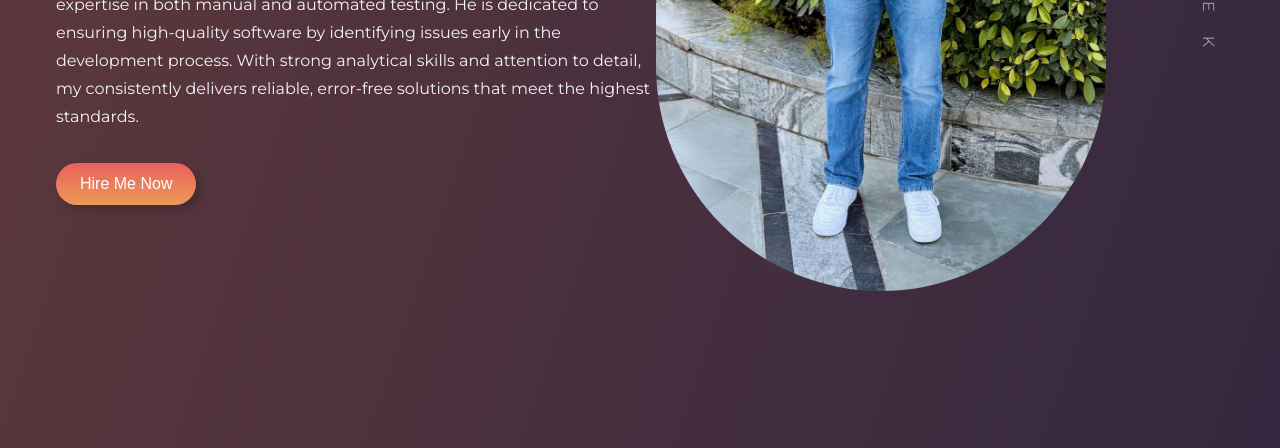
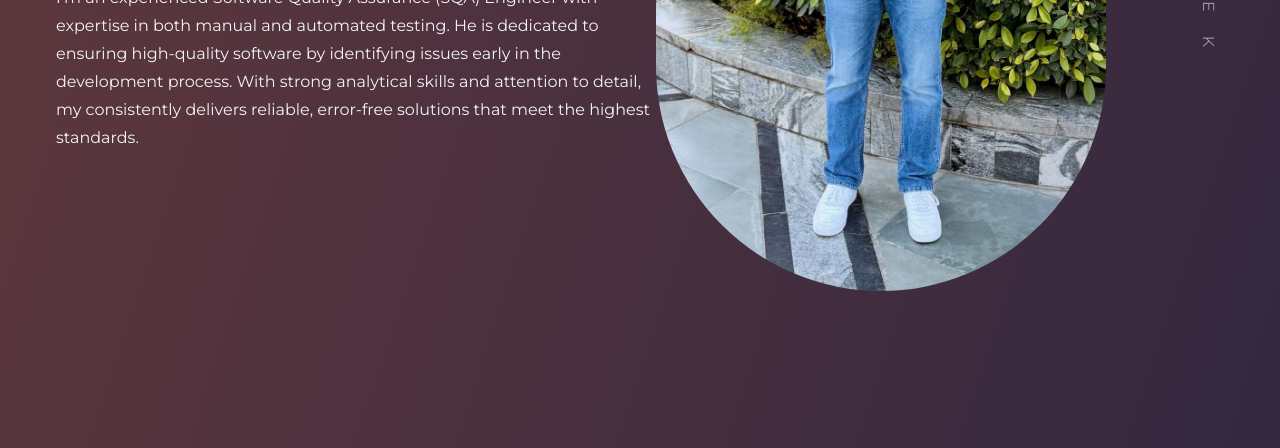
Before and after one commit to abhishek-8006/portfolio, a plain HTML site: page index.html in a window 1280 px wide. Shown: the part 614-1062 px from the top of the page. Drawn offline with nearby package versions, Linux system fonts and the light colour scheme; a script that the page names is missing.

Commit message:
Add files via upload

```diff
--- a/index.html
+++ b/index.html
@@ -40,9 +40,9 @@
         <p class="section__description">
           I'm  an experienced Software Quality Assurance (SQA) Engineer with expertise in both manual and automated testing. He is dedicated to ensuring high-quality software by identifying issues early in the development process. With strong analytical skills and attention to detail, my consistently delivers reliable, error-free solutions that meet the highest standards.
         </p>
-        <div class="header__btn">
+        <!-- <div class="header__btn">
           <button class="btn">Hire Me Now</button>
-        </div>
+        </div> -->
       </div>
     </header>
 
```
